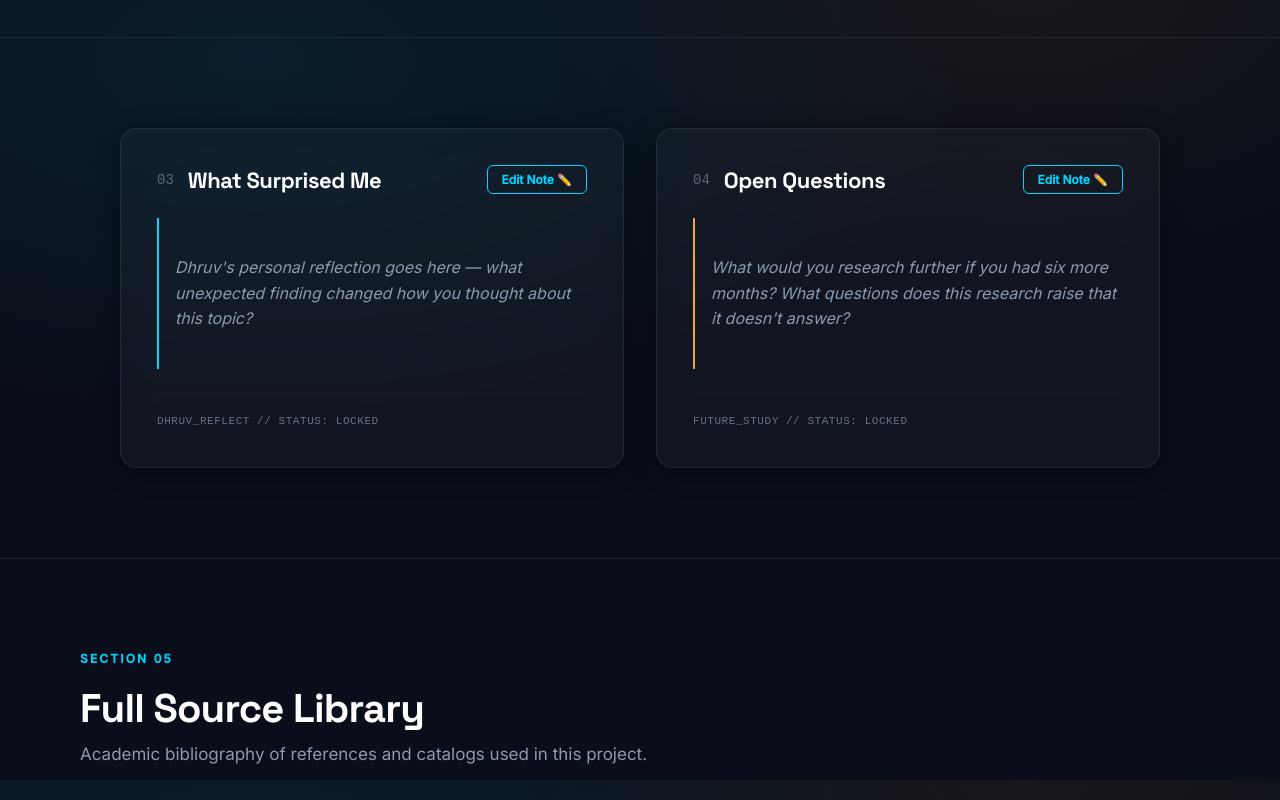
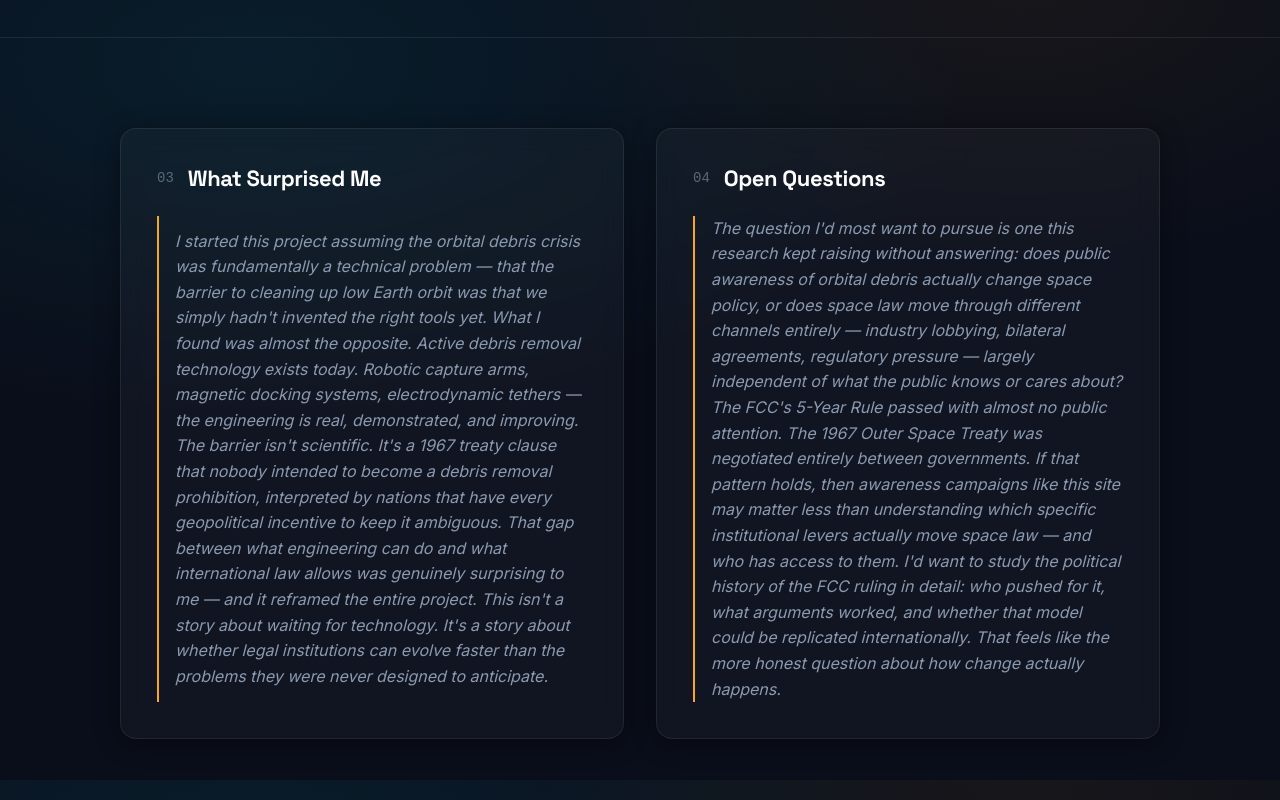
Before and after one commit to dhruvlagu/orbital-watch, a React (Vite) app: page /about in a window 1280 px wide. Shown: the part 1620-2420 px from the top of the page. Built offline with nearby package versions, Linux system fonts and the light colour scheme.

Commit message:
Get Involved and About Page Updates

```diff
--- a/src/pages/AboutPage.tsx
+++ b/src/pages/AboutPage.tsx
@@ -1,23 +1,18 @@
-import { useEffect, useState } from "react";
+import { useEffect } from "react";
 import StarfieldCanvas from "../components/StarfieldCanvas";
 import { useDocumentMetadata } from "../hooks/useDocumentMetadata";
+
+const reflectionText =
+  "I started this project assuming the orbital debris crisis was fundamentally a technical problem — that the barrier to cleaning up low Earth orbit was that we simply hadn't invented the right tools yet. What I found was almost the opposite. Active debris removal technology exists today. Robotic capture arms, magnetic docking systems, electrodynamic tethers — the engineering is real, demonstrated, and improving. The barrier isn't scientific. It's a 1967 treaty clause that nobody intended to become a debris removal prohibition, interpreted by nations that have every geopolitical incentive to keep it ambiguous. That gap between what engineering can do and what international law allows was genuinely surprising to me — and it reframed the entire project. This isn't a story about waiting for technology. It's a story about whether legal institutions can evolve faster than the problems they were never designed to anticipate.";
+
+const questionsText =
+  "The question I'd most want to pursue is one this research kept raising without answering: does public awareness of orbital debris actually change space policy, or does space law move through different channels entirely — industry lobbying, bilateral agreements, regulatory pressure — largely independent of what the public knows or cares about? The FCC's 5-Year Rule passed with almost no public attention. The 1967 Outer Space Treaty was negotiated entirely between governments. If that pattern holds, then awareness campaigns like this site may matter less than understanding which specific institutional levers actually move space law — and who has access to them. I'd want to study the political history of the FCC ruling in detail: who pushed for it, what arguments worked, and whether that model could be replicated internationally. That feels like the more honest question about how change actually happens.";
 
 export default function AboutPage() {
   useDocumentMetadata(
     "About & Methodology | Orbital Watch",
     "Review our development methodology, meet the creators of Orbital Watch, and access our comprehensive library of peer-reviewed data sources."
   );
-
-  // Live Editable states with localStorage persistence
-  const [reflection, setReflection] = useState(() => {
-    return localStorage.getItem("about_reflection") || "Dhruv's personal reflection goes here — what unexpected finding changed how you thought about this topic?";
-  });
-  const [questions, setQuestions] = useState(() => {
-    return localStorage.getItem("about_questions") || "What would you research further if you had six more months? What questions does this research raise that it doesn't answer?";
-  });
-
-  const [isEditingReflection, setIsEditingReflection] = useState(false);
-  const [isEditingQuestions, setIsEditingQuestions] = useState(false);
 
   // Scroll Reveal Hook
   useEffect(() => {
@@ -35,16 +30,6 @@ export default function AboutPage() {
     elements.forEach((el) => observer.observe(el));
     return () => observer.disconnect();
   }, []);
-
-  const saveReflection = (val: string) => {
-    setReflection(val);
-    localStorage.setItem("about_reflection", val);
-  };
-
-  const saveQuestions = (val: string) => {
-    setQuestions(val);
-    localStorage.setItem("about_questions", val);
-  };
 
   return (
     <section className="aboutPage">
@@ -110,7 +95,7 @@ export default function AboutPage() {
             {[
               {
                 title: "Primary Data Sources",
-                body: "Orbital debris statistics drawn from ESA's Space Environment Report 2023 and the Space-Track.org satellite catalog. Live data fetched via Space-Track.org API.",
+                body: "Orbital debris statistics drawn from ESA Annual Space Environment Report and the Space-Track.org satellite catalog. Live data fetched via Space-Track.org API.",
                 icon: "📊",
               },
               {
@@ -144,36 +129,18 @@ export default function AboutPage() {
         <div className="container">
           <div className="reflectionGrid">
             {/* Section 3: What I Found Surprising */}
-            <div className="card reflectPanel reveal-item">
+            <div className="card reflectPanel reflectPanel--amber reveal-item">
               <div className="reflectPanel__header">
                 <div className="reflectPanel__meta">
                   <span className="reflectPanel__num">03</span>
                   <h3>What Surprised Me</h3>
                 </div>
-                <button
-                  className="btn btn--secondary reflectPanel__editBtn"
-                  onClick={() => setIsEditingReflection(!isEditingReflection)}
-                >
-                  {isEditingReflection ? "View" : "Edit Note ✏️"}
-                </button>
               </div>
 
               <div className="reflectPanel__body">
-                {isEditingReflection ? (
-                  <textarea
-                    value={reflection}
-                    onChange={(e) => saveReflection(e.target.value)}
-                    className="reflectPanel__textarea"
-                    placeholder="Enter your personal reflection..."
-                  />
-                ) : (
-                  <blockquote className="reflectPanel__quote">
-                    {reflection}
-                  </blockquote>
-                )}
-              </div>
-              <div className="reflectPanel__footer">
-                <span className="terminal-tag">DHRUV_REFLECT // STATUS: {isEditingReflection ? "EDITING" : "LOCKED"}</span>
+                <blockquote className="reflectPanel__quote">
+                  {reflectionText}
+                </blockquote>
               </div>
             </div>
 
@@ -184,30 +151,12 @@ export default function AboutPage() {
                   <span className="reflectPanel__num">04</span>
                   <h3>Open Questions</h3>
                 </div>
-                <button
-                  className="btn btn--secondary reflectPanel__editBtn"
-                  onClick={() => setIsEditingQuestions(!isEditingQuestions)}
-                >
-                  {isEditingQuestions ? "View" : "Edit Note ✏️"}
-                </button>
               </div>
 
               <div className="reflectPanel__body">
-                {isEditingQuestions ? (
-                  <textarea
-                    value={questions}
-                    onChange={(e) => saveQuestions(e.target.value)}
-                    className="reflectPanel__textarea"
-                    placeholder="Enter open research questions..."
-                  />
-                ) : (
-                  <blockquote className="reflectPanel__quote">
-                    {questions}
-                  </blockquote>
-                )}
-              </div>
-              <div className="reflectPanel__footer">
-                <span className="terminal-tag">FUTURE_STUDY // STATUS: {isEditingQuestions ? "EDITING" : "LOCKED"}</span>
+                <blockquote className="reflectPanel__quote">
+                  {questionsText}
+                </blockquote>
               </div>
             </div>
           </div>
--- a/src/pages/GetInvolvedPage.tsx
+++ b/src/pages/GetInvolvedPage.tsx
@@ -319,7 +319,7 @@ export default function GetInvolvedPage() {
                   <span>"Active Debris Removal: Stabilization of LEO Environment" (NASA Space Debris Research)</span>
                 </li>
                 <li>
-                  <strong>ESA Space Environment Report 2023</strong>
+                  <strong>ESA Space Environment Report 2025 (Issue 9.1)</strong>
                   <span>Annual statistical analysis of all objects registered in Earth orbit</span>
                 </li>
                 <li>
```
